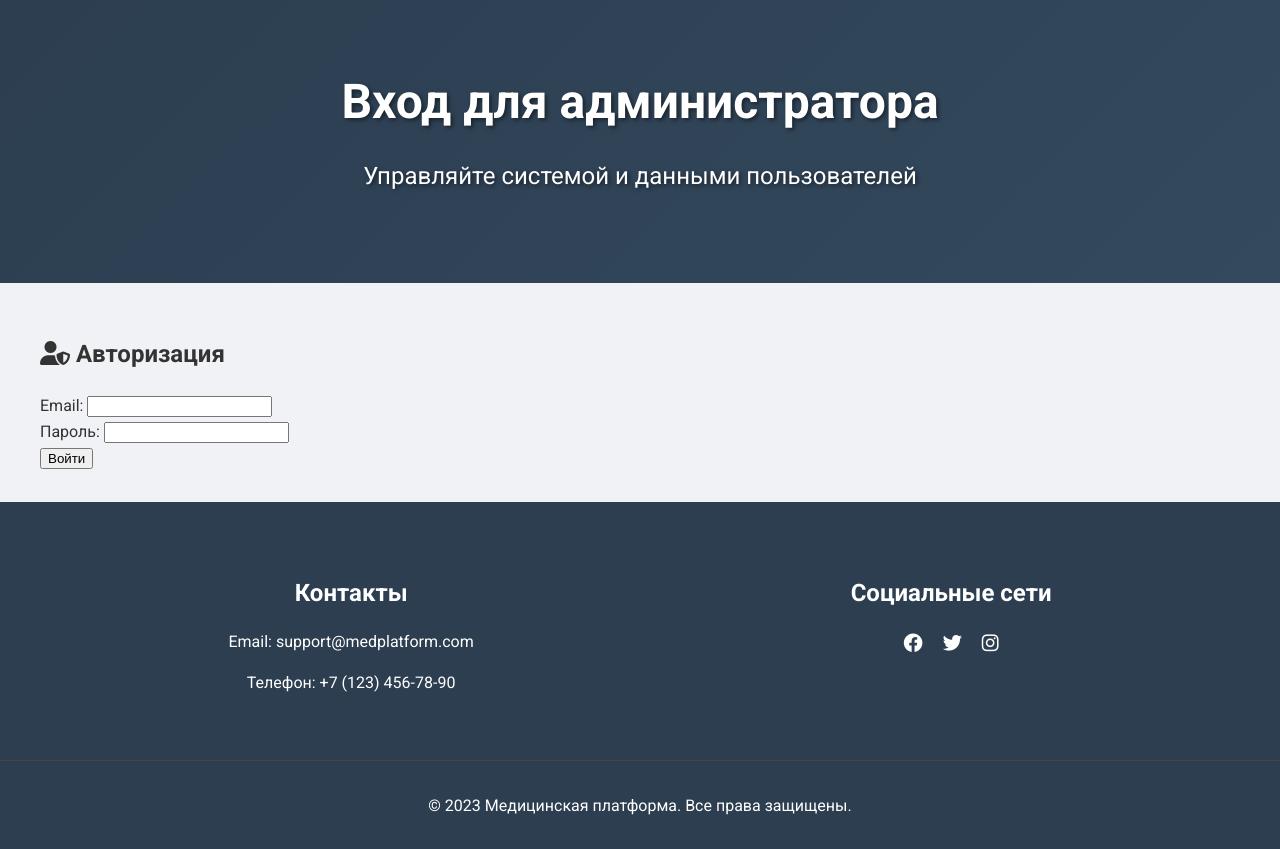
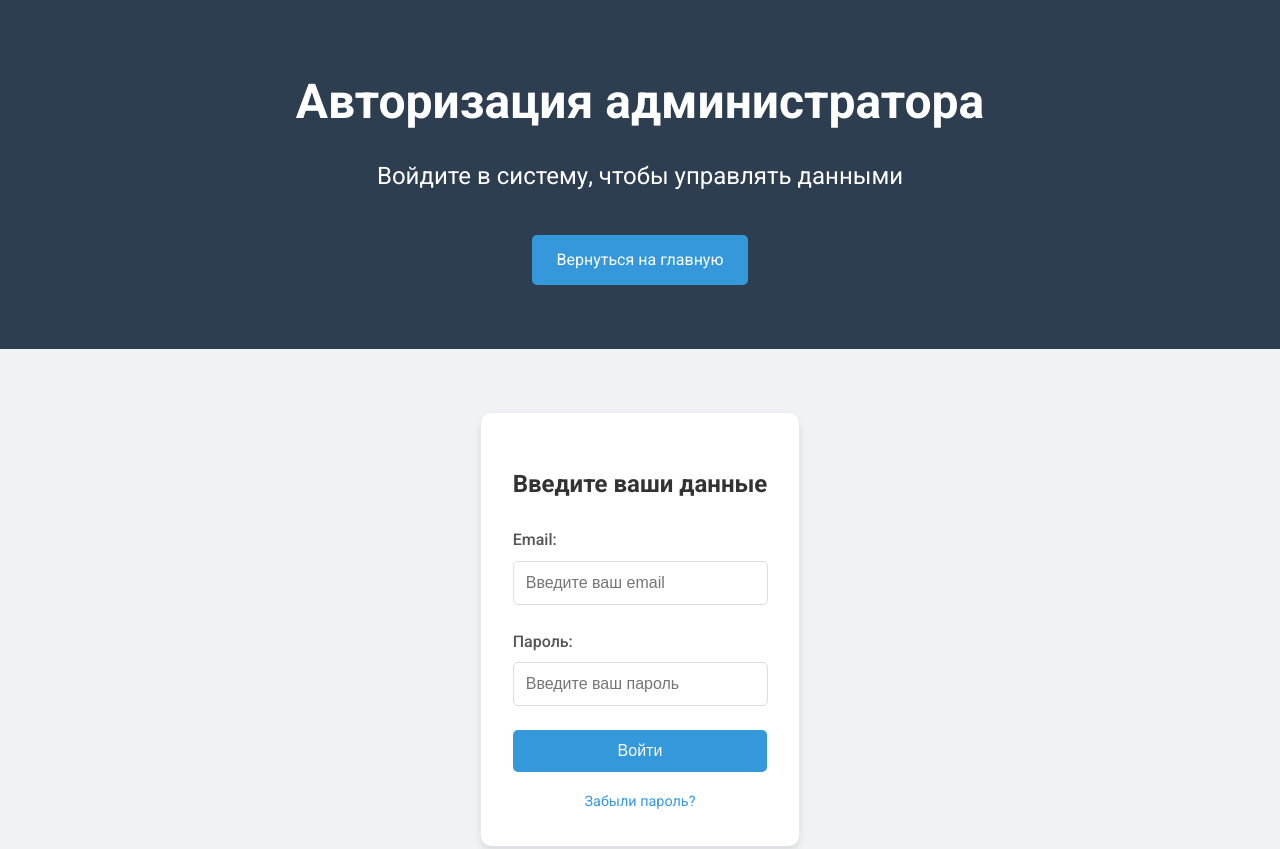
Before and after one commit to EMPTYyYyYyY/IAS, a plain HTML site: page src/html/admin.html in a window 1280 px wide. Shown: the top 849 px of the page. Drawn offline with Linux system fonts and the light colour scheme.

Commit message:
update adm-log

```diff
--- a/src/html/admin.html
+++ b/src/html/admin.html
@@ -3,8 +3,8 @@
 <head>
     <meta charset="UTF-8">
     <meta name="viewport" content="width=device-width, initial-scale=1.0">
-    <title>Вход для администратора</title>
-    <link rel="stylesheet" href="../styles/main.css">
+    <title>Авторизация администратора</title>
+    <link rel="stylesheet" href="https://emptyyyyyyy.github.io/IAS/src/styles/patient.css">
     <link rel="stylesheet" href="https://cdnjs.cloudflare.com/ajax/libs/font-awesome/6.0.0/css/all.min.css">
     <link href="https://fonts.googleapis.com/css2?family=Roboto:wght@400;500;700&display=swap" rel="stylesheet">
 </head>
@@ -12,27 +12,30 @@
     <!-- Шапка -->
     <header class="hero">
         <div class="hero-content">
-            <h1>Вход для администратора</h1>
-            <p>Управляйте системой и данными пользователей</p>
+            <h1>Авторизация администратора</h1>
+            <p>Войдите в систему, чтобы управлять данными</p>
+            <a href="index.html" class="btn-back">Вернуться на главную</a>
         </div>
     </header>
 
     <!-- Основной контент -->
     <main class="container">
-        <section class="login-section">
-            <div class="login-container">
-                <h2><i class="fas fa-user-shield"></i> Авторизация</h2>
+        <!-- Форма авторизации -->
+        <section class="login-form">
+            <h2>Введите ваши данные</h2>
             <form id="admin-login-form">
                 <div class="form-group">
-                        <label for="admin-email">Email:</label>
-                        <input type="email" id="admin-email" required>
+                    <label for="email">Email:</label>
+                    <input type="email" id="email" name="email" placeholder="Введите ваш email" required>
                 </div>
                 <div class="form-group">
-                        <label for="admin-password">Пароль:</label>
-                        <input type="password" id="admin-password" required>
+                    <label for="password">Пароль:</label>
+                    <input type="password" id="password" name="password" placeholder="Введите ваш пароль" required>
                 </div>
-                    <button type="submit" class="btn btn-primary">Войти</button>
+                <button type="submit" class="btn">Войти</button>
             </form>
+            <div class="forgot-password">
+                <a href="#">Забыли пароль?</a>
             </div>
         </section>
     </main>
@@ -65,8 +68,8 @@
                 loginForm.addEventListener('submit', function(e) {
                     e.preventDefault();
 
-                    const email = document.getElementById('admin-email').value;
-                    const password = document.getElementById('admin-password').value;
+                    const email = document.getElementById('email').value;
+                    const password = document.getElementById('password').value;
 
                     // Пример проверки данных
                     if (email === "admin@medplatform.ru" && password === "admin123") {
--- a/src/styles/admin.css
+++ b/src/styles/admin.css
@@ -1,4 +1,4 @@
-/* Общие стили */
+/* Общие стили для страницы пациента */
 body {
     font-family: 'Roboto', sans-serif;
     margin: 0;
@@ -6,11 +6,14 @@ body {
     background: #f0f2f5;
     color: #333;
     line-height: 1.6;
+    display: flex;
+    flex-direction: column;
+    min-height: 100vh;
 }
 
 /* Шапка */
 .hero {
-    background: linear-gradient(135deg, #2c3e50, #34495e);
+    background: #2c3e50; /* Цвет фона вместо изображения */
     color: white;
     padding: 4rem 1rem;
     text-align: center;
@@ -26,40 +29,29 @@ body {
     margin-top: 1rem;
 }
 
-/* Контейнер */
+/* Основной контент */
 .container {
+    flex: 1;
     padding: 2rem;
     max-width: 1200px;
     margin: 0 auto;
 }
 
-/* Секция авторизации */
-.login-section {
-    display: flex;
-    justify-content: center;
-    align-items: center;
-    min-height: 60vh;
-}
-
-.login-container {
+/* Форма авторизации */
+.login-form {
     background: white;
     padding: 2rem;
     border-radius: 10px;
     box-shadow: 0 4px 8px rgba(0, 0, 0, 0.1);
-    width: 100%;
     max-width: 400px;
+    margin: 2rem auto;
     text-align: center;
 }
 
-.login-container h2 {
-    font-size: 2rem;
+.login-form h2 {
+    font-size: 1.5rem;
     margin-bottom: 1.5rem;
-}
-
-.login-container i {
-    font-size: 2.5rem;
-    color: #3498db;
-    margin-bottom: 1rem;
+    color: #333;
 }
 
 .form-group {
@@ -71,29 +63,53 @@ body {
     display: block;
     margin-bottom: 0.5rem;
     font-weight: 500;
+    color: #555;
 }
 
 .form-group input {
+    width: 90%;
+    padding: 0.75rem;
+    border: 1px solid #ddd;
+    border-radius: 5px;
+    font-size: 1rem;
+    color: #333;
+    transition: border-color 0.3s;
+}
+
+.form-group input:focus {
+    border-color: #3498db;
+    outline: none;
+}
+
+.login-form .btn {
     width: 100%;
     padding: 0.75rem;
-    border: 1px solid #ddd;
-    border-radius: 6px;
     font-size: 1rem;
-}
-
-.btn-primary {
     background: #3498db;
     color: white;
     border: none;
-    padding: 0.75rem 1.5rem;
-    border-radius: 6px;
-    font-size: 1rem;
+    border-radius: 5px;
     cursor: pointer;
     transition: background 0.3s;
 }
 
-.btn-primary:hover {
+.login-form .btn:hover {
     background: #2980b9;
+}
+
+.forgot-password {
+    margin-top: 1rem;
+    text-align: center;
+}
+
+.forgot-password a {
+    color: #3498db;
+    text-decoration: none;
+    font-size: 0.9rem;
+}
+
+.forgot-password a:hover {
+    text-decoration: underline;
 }
 
 /* Футер */
@@ -138,3 +154,60 @@ footer {
     border-top: 1px solid #444;
     padding-top: 1rem;
 }
+
+/* Кнопка "Вернуться на главную" */
+.btn-back {
+    display: inline-block;
+    margin-top: 1rem;
+    padding: 0.75rem 1.5rem;
+    background: #3498db;
+    color: white;
+    text-decoration: none;
+    border-radius: 5px;
+    font-size: 1rem;
+    transition: background 0.3s;
+}
+
+.btn-back:hover {
+    background: #2980b9;
+}
+
+.prescriptions-list {
+    display: grid;
+    gap: 20px;
+    margin-top: 25px;
+}
+
+.prescription-card {
+    background: #fff;
+    border-radius: 12px;
+    padding: 20px;
+    box-shadow: 0 3px 6px rgba(0,0,0,0.1);
+    border-left: 4px solid #3498db;
+}
+
+.prescription-header {
+    display: flex;
+    align-items: center;
+    gap: 15px;
+    margin-bottom: 15px;
+}
+
+.prescription-header i {
+    font-size: 1.8rem;
+    color: #3498db;
+}
+
+.prescription-body p {
+    margin: 10px 0;
+    display: flex;
+    align-items: center;
+    gap: 10px;
+    color: #2c3e50;
+}
+
+.prescription-body i {
+    width: 20px;
+    text-align: center;
+    color: #7f8c8d;
+}
```
Lines whose indentation alone changed are shown as unchanged.
